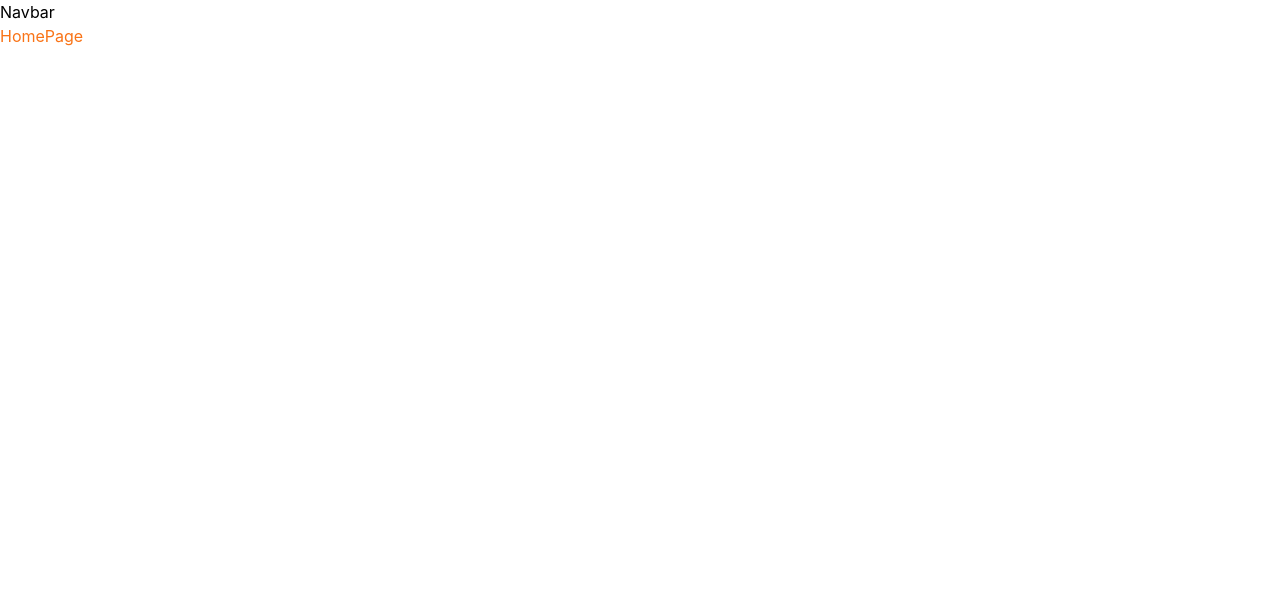
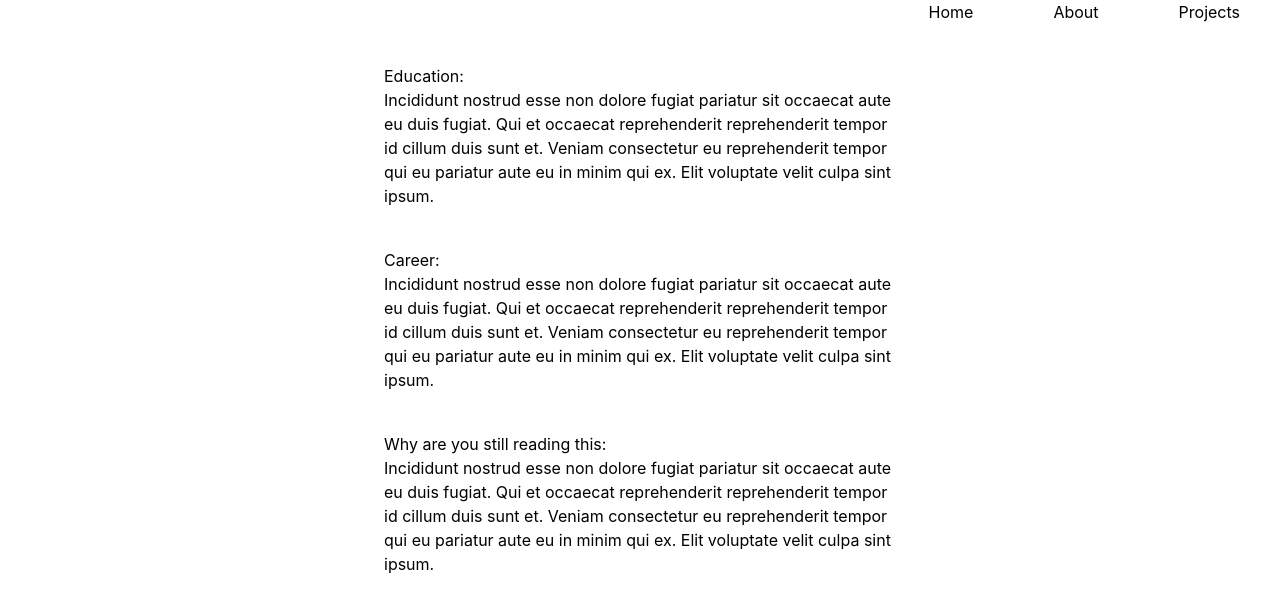
Before and after one commit to bluz225/blu-react-portfolio, a React (Create React App) app: page /about in a window 1280 px wide. Shown: the top 612 px of the page. Built offline with nearby package versions, Linux system fonts and the light colour scheme.

Commit message:
Created navbar, about, homepage and projects pages. Started adding relevant information

```diff
--- a/package.json
+++ b/package.json
@@ -8,6 +8,7 @@
     "@testing-library/user-event": "^13.5.0",
     "react": "^18.2.0",
     "react-dom": "^18.2.0",
+    "react-router-dom": "^6.3.0",
     "react-scripts": "5.0.1",
     "web-vitals": "^2.1.4"
   },
--- a/public/index.html
+++ b/public/index.html
@@ -24,7 +24,7 @@
       work correctly both with client-side routing and a non-root public URL.
       Learn how to configure a non-root public URL by running `npm run build`.
     -->
-    <title>React App</title>
+    <title>Billy Lu</title>
   </head>
   <body>
     <noscript>You need to enable JavaScript to run this app.</noscript>
--- a/src/App.js
+++ b/src/App.js
@@ -1,16 +1,49 @@
 import HomePage from "./components/pages/HomePage"
 import Navbar from "./components/Navbar"
+import About from "./components/pages/About";
+import Projects from "./components/pages/Projects";
+import {
+  BrowserRouter as Router,
+  Routes,
+  Route,
+} from 'react-router-dom'
 
 function App() {
+
+  // vh for the navbar
+  let NavBarVH = 10
+
+  // Do not change!
+  let PageVH = 100 - NavBarVH
+
+  NavBarVH = NavBarVH.toString()
+  PageVH = PageVH.toString()
+  console.log(typeof NavBarVH)
+  // console.log(NavBarVH)
+
   return (
-    <div>
-      <header>
-        <Navbar/>
-      </header>
-      <main>
-        <HomePage/>
-      </main>
-    </div>
+    <Router>
+      <Navbar
+        NavBarVH={NavBarVH}
+      />
+      <Routes>
+        <Route
+          path="/"
+          element={<HomePage
+            PageVH={PageVH}
+          />} />
+        <Route
+          path="/about"
+          element={<About
+            PageVH={PageVH}
+          />} />
+        <Route
+          path="/projects"
+          element={<Projects
+            PageVH={PageVH}
+          />} />
+      </Routes>
+    </Router>
   );
 }
 
--- a/src/components/Navbar.jsx
+++ b/src/components/Navbar.jsx
@@ -1,7 +1,21 @@
 import React from 'react'
+import { Link } from "react-router-dom"
 
-export default function Navbar() {
-  return (
-    <div>Navbar</div>
-  )
+export default function Navbar({ NavBarVH }) {
+    const linkStyles = "mx-10"
+    return (
+        <div
+            className={`flex justify-end items-center h-[${NavBarVH}vh] w-[100vw]`}
+        >
+            <Link
+                className={linkStyles}
+                to="/">Home</Link>
+            <Link
+                className={linkStyles}
+                to="/about">About</Link>
+            <Link
+                className={linkStyles}
+                to="/projects">Projects</Link>
+        </div>
+    )
 }
--- /dev/null
+++ b/src/components/pages/About.jsx
@@ -0,0 +1,34 @@
+import {React} from 'react'
+
+export default function About({ PageVH }) {
+    const divStyles = "mt-10"
+
+    return (
+        <section
+            className={`flex flex-row items-center justify-center`}
+        >
+            <div
+                className={`flex flex-col items-center justify-center h-[${PageVH}vh] w-[40vw]`}
+            >
+                <div
+                    className={`${divStyles}`}
+                >
+                    <h1>Education:</h1>
+                    <p>Incididunt nostrud esse non dolore fugiat pariatur sit occaecat aute eu duis fugiat. Qui et occaecat reprehenderit reprehenderit tempor id cillum duis sunt et. Veniam consectetur eu reprehenderit tempor qui eu pariatur aute eu in minim qui ex. Elit voluptate velit culpa sint ipsum.</p>
+                </div>
+                <div
+                    className={`${divStyles}`}
+                >
+                    <h1>Career:</h1>
+                    <p>Incididunt nostrud esse non dolore fugiat pariatur sit occaecat aute eu duis fugiat. Qui et occaecat reprehenderit reprehenderit tempor id cillum duis sunt et. Veniam consectetur eu reprehenderit tempor qui eu pariatur aute eu in minim qui ex. Elit voluptate velit culpa sint ipsum.</p>
+                </div>
+                <div
+                    className={`${divStyles}`}
+                >
+                    <h1>Why are you still reading this:</h1>
+                    <p>Incididunt nostrud esse non dolore fugiat pariatur sit occaecat aute eu duis fugiat. Qui et occaecat reprehenderit reprehenderit tempor id cillum duis sunt et. Veniam consectetur eu reprehenderit tempor qui eu pariatur aute eu in minim qui ex. Elit voluptate velit culpa sint ipsum.</p>
+                </div>
+            </div>
+        </section>
+    )
+}
--- a/src/components/pages/HomePage.jsx
+++ b/src/components/pages/HomePage.jsx
@@ -1,11 +1,41 @@
 import React from 'react'
 
-export default function HomePage() {
-  return (
-    <div>
-        <h1
-            className="text-orange-500"
-        >HomePage</h1>
-    </div>
-  )
+export default function HomePage({ PageVH }) {
+    const NameString = "<Billy Lu/>"
+    return (
+        <>
+            <section
+                className={`flex flex-row justify-center items-center h-[${PageVH}vh] w-[100vw] mt-[15rem]`}
+            >
+                <div
+                    className='mx-10'
+                >
+                    <img
+                        className='border rounded-full'
+                        src="https://media-exp1.licdn.com/dms/image/C5103AQEqdxgwJIiwEA/profile-displayphoto-shrink_800_800/0/1516606953138?e=1663804800&v=beta&t=YTMeyVajpdDdaY1dgDGLMB_kLCA1-MXPl4VLeV1g2aE"
+                        alt="Billy Lu"
+                    />
+                </div>
+                <div
+                    className='flex items-center'
+                >
+                    <h1
+                        className="text-blue-500 text-[100px]"
+                    >
+                        {NameString}
+                    </h1>
+                </div>
+            </section>
+            <section
+                className='flex justify-center mt-10'
+            >
+                <div
+                    className='flex flex-col h-[10rem] w-[30rem]'
+                >
+                    <h2>Blurp:</h2>
+                    <h3>Nulla eiusmod sint sint culpa duis consectetur nulla enim incididunt veniam eu. Cillum in minim fugiat est ad pariatur. Consequat qui sint tempor est velit enim duis.</h3>
+                </div>
+            </section>
+        </>
+    )
 }
--- /dev/null
+++ b/src/components/pages/Projects.jsx
@@ -0,0 +1,107 @@
+import React from 'react'
+
+export default function Projects({ PageVH }) {
+  const divStyles = "flex items-center justify-center my-5 h-auto w-[40rem]"
+  const projectDetailStyles = "flex flex-col"
+
+
+  return (
+    <section
+      className={`flex flex-row justify-center items-center h-[${PageVH}vh] w-[100vw]`}
+    >
+      <div
+        className='flex flex-col'
+      >
+        <h1>Projects</h1>
+
+        {/* Projects Container Div */}
+        <div>
+          {/* project 1 */}
+          <div
+            className={`${divStyles}`}
+            onClick={() => {
+            }}
+          >
+            <img
+              src=""
+              alt=""
+            />
+            <div
+              className={projectDetailStyles}
+            >
+              <h1>GunShapes</h1>
+              <p>Gunbound-clone: Two players will spawn in their own turrets and take turns firing at each other. First one to hit the other wins. Be forewarned, this game is not as simple as it appears.</p>
+              <a href='https://github.com/bluz225/GA-425-Unit1-P1'>GitHub</a>
+              <a href='https://bluz225.github.io/GA-425-Unit1-P1/'>Delpoyed</a>
+            </div>
+          </div>
+
+
+          {/* project 2*/}
+          <div
+            className={`${divStyles}`}
+          >
+            <img
+              src=""
+              alt=""
+            />
+            <div
+              className={projectDetailStyles}
+            >
+              <h1>SousChefDobbie</h1>
+              <p>Welcome to Sous Chef Dobbie, your most (somewhat) useful cooking assistant, he can only help from the sidelines with recipe knowledge.</p>
+              <a href='https://github.com/bluz225/SousChefDobbie'>GitHub</a>
+              <a href='https://souschefdobbie.herokuapp.com/'>Delpoyed</a>
+            </div>
+          </div>
+
+          {/* project 3 */}
+          <div
+            className={`${divStyles}`}
+          >
+            <img
+              src=""
+              alt=""
+            />
+            <div
+              className={projectDetailStyles}
+            >
+              <h1>DelishaGram</h1>
+              <p>Have you ever been scrolling through your Instagram and thought, "Why is my feed full of wack influencers? Where's the food?" Well you'll be downright giddy to hear that the fellas over at Team Codeplay have developed the perfect app to satisfy all your foodie needs. Upon login you'll be directed to a home page that shows a random post from a user with a link that navigates to a page that shows your own posts and a link that allows you to make a new post, as well as one to edit a post. Additionally there will be a search function that allows you to search by dish to see all the posts associated with that dish. Finally, we will also provide the ability to make edits to your account information. With all of this said and done, have a blast navigating through this plethora of food porn. And don't forget, Phone Eats First!</p>
+              <a href='https://github.com/j-onederful/DelishaGram-client'>GitHub</a>
+              <a href='https://delishagram.netlify.app/'>Delpoyed</a>
+            </div>
+          </div>
+
+          {/* project 4 */}
+          <div
+            className={`${divStyles}`}
+          >
+            <img
+              src="asdfa"
+              alt=""
+            />
+            <div
+              className={projectDetailStyles}
+            >
+              <h1>P4</h1>
+              <p>Picture this. It's a frosty winter morning, and you wake up to the sound of snow pattering against your window. You need to leave for work in ten minutes, and you forgot to pick out your outfit last night! You're so cozy, but you need to get out of your bed, walk on your cold floor, and spend a few minutes browsing through your closet. Is your blue shirt in the laundry? Yes, it is. But you just spent three minutes looking for it.
+
+                So sad.
+
+                With Ensemble you wont have this problem. You can access your whole closet at the tip of your fingers. Say goodbye to cold, hardwood floors and hello to warm feet in your fluffy blanket.
+
+                Ensemble allows you to add, delete and constantly virtually update your closet.
+
+              </p>
+              <a href='https://github.com/Emily-Herndon/Ensemble-Client'>GitHub</a>
+              <a href='https://62d72ddfb37fce2eea6ee563--ensemble-closet.netlify.app/'>Delpoyed</a>
+            </div>
+          </div>
+        </div>
+
+      </div>
+
+    </section>
+  )
+}
```
Also changed, not shown: 1 other file (tests, documents, lock files or other folders).
